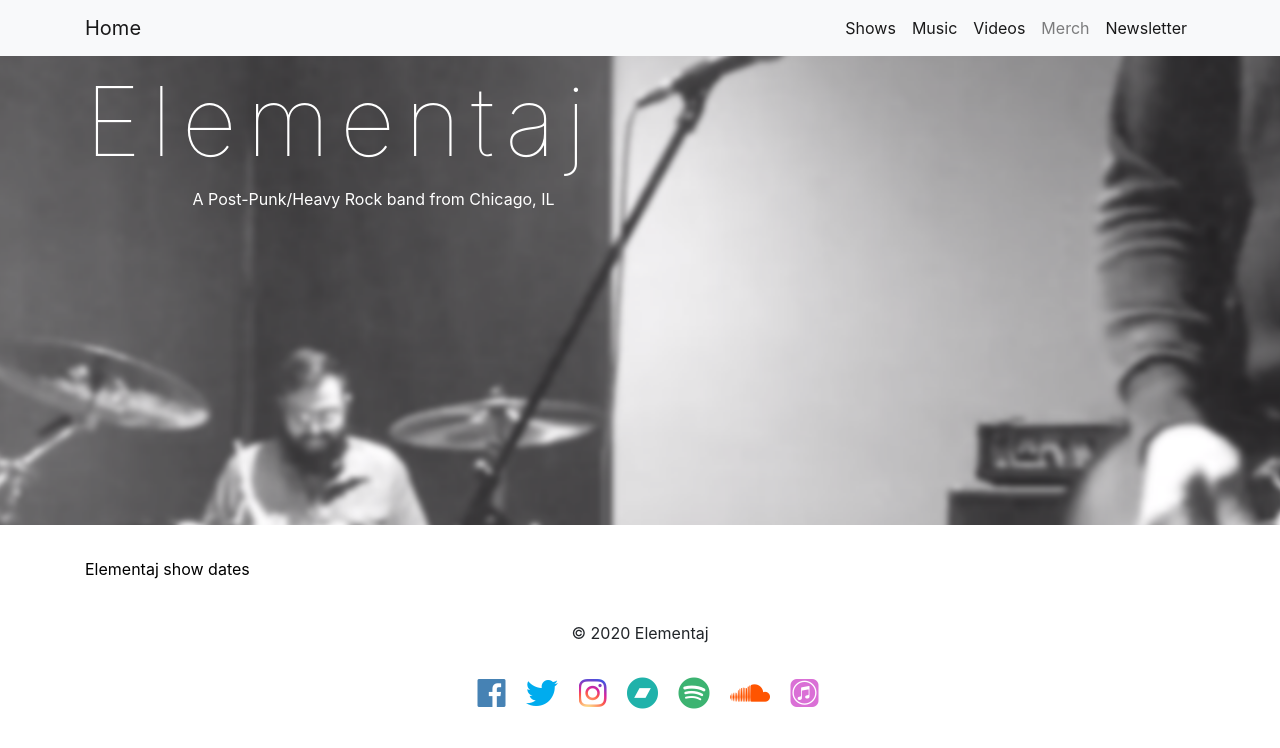
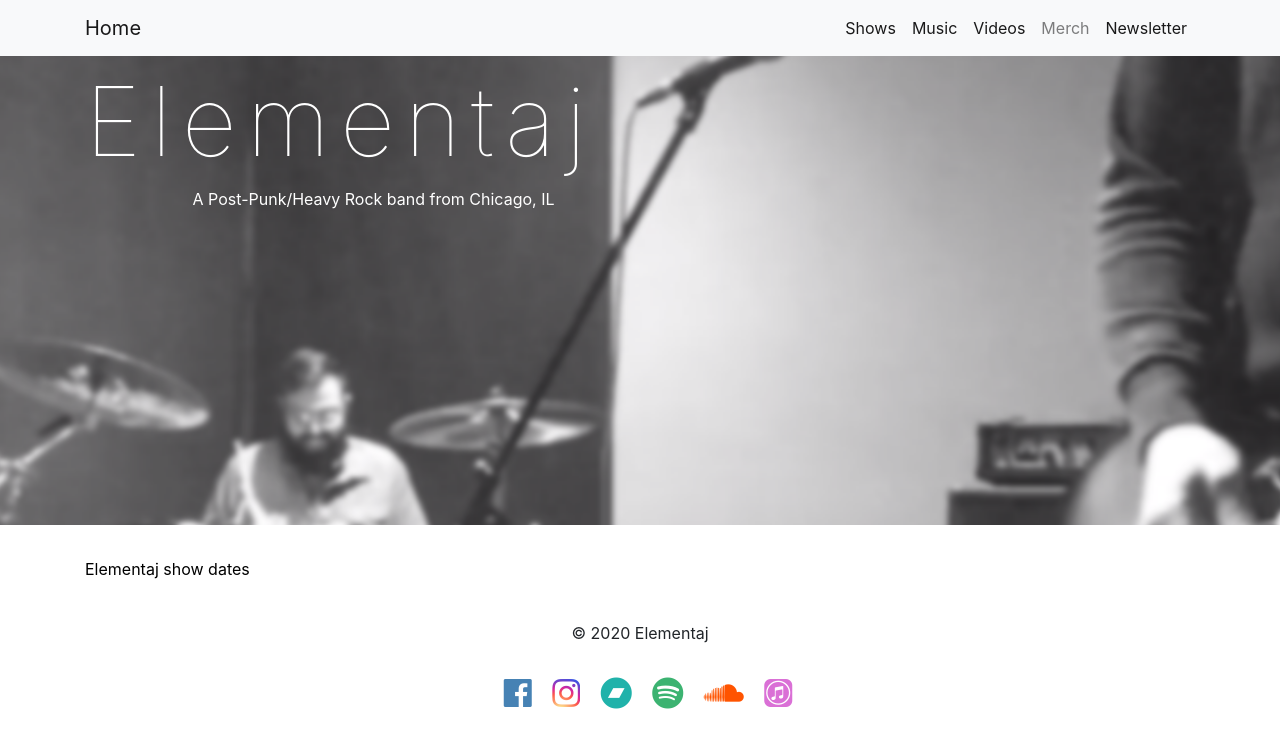
Before and after one commit to ajzdunek/Elementaj-Site, a Jekyll site: the page built from shows.md, in a window 1280 px wide. Shown: the top 748 px of the page. Built offline with Jekyll 4.4.1, drawn with Linux system fonts in a browser that asks for light colours; a script that is not in the unit is left out.

```diff
--- a/_includes/footer.html
+++ b/_includes/footer.html
@@ -8,7 +8,7 @@
 
   <div class="container py-3 text-center">
       <a href="https://www.facebook.com/elementaj/" target="_blank" rel="noopener noreferrer"><i class="fab fa-facebook fa-2x ml-3"></i></a>
-      <a href="https://twitter.com/Elementaj1" target="_blank" rel="noopener noreferrer"><i class="fab fa-twitter fa-2x ml-3"></i></a>
+      <!-- <a href="https://twitter.com/Elementaj1" target="_blank" rel="noopener noreferrer"><i class="fab fa-twitter fa-2x ml-3"></i></a> -->
       <a href="https://www.instagram.com/elementaj_01/" target="_blank" rel="noopener noreferrer"><i class="fab fa-instagram fa-2x ml-3"></i></a>
       <a href="https://elementaj.bandcamp.com/" target="_blank" rel="noopener noreferrer"><i class="fab fa-bandcamp fa-2x ml-3"></i></a>
       <a href="https://open.spotify.com/artist/1yDouTv2q4suFkrv1qAtLp?si=D9hlhX_GRRGNObNsZHI0zg" target="_blank" rel="noopener noreferrer"><i class="fab fa-spotify fa-2x ml-3"></i></a>
```
